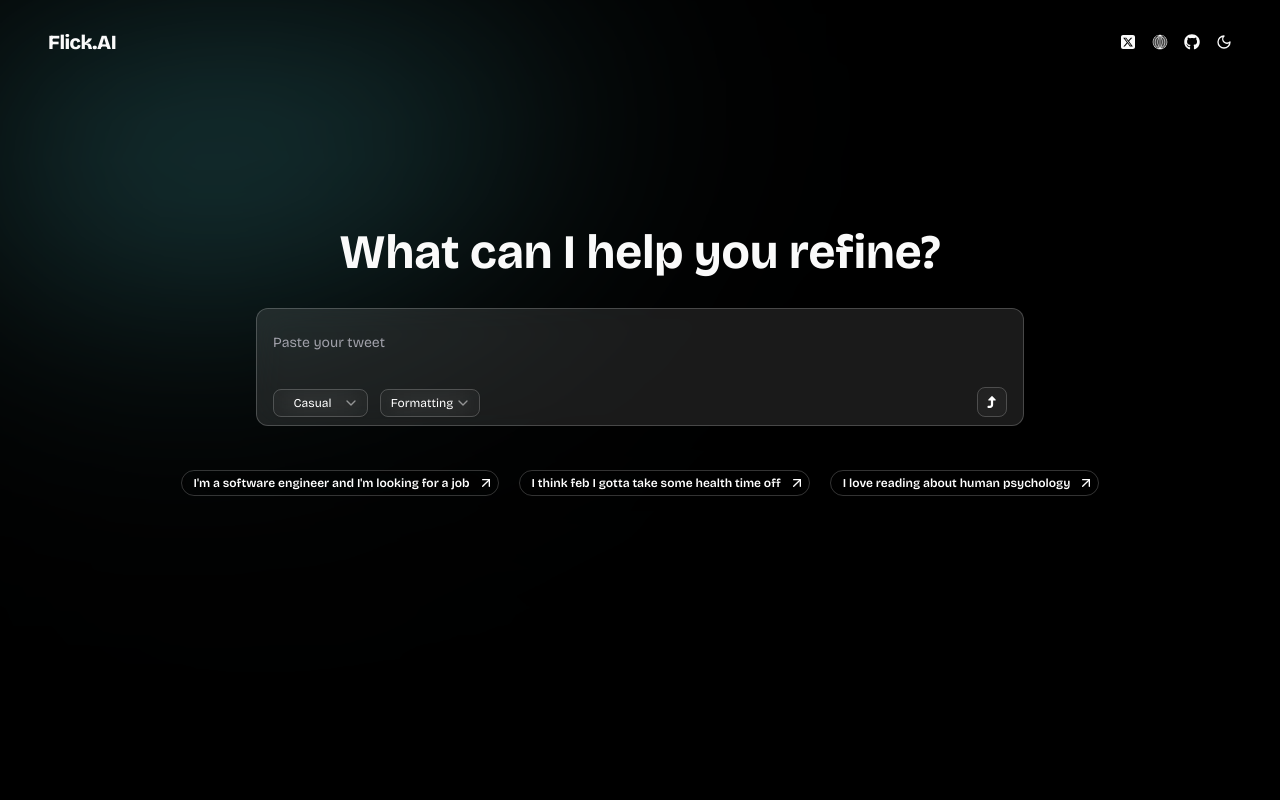
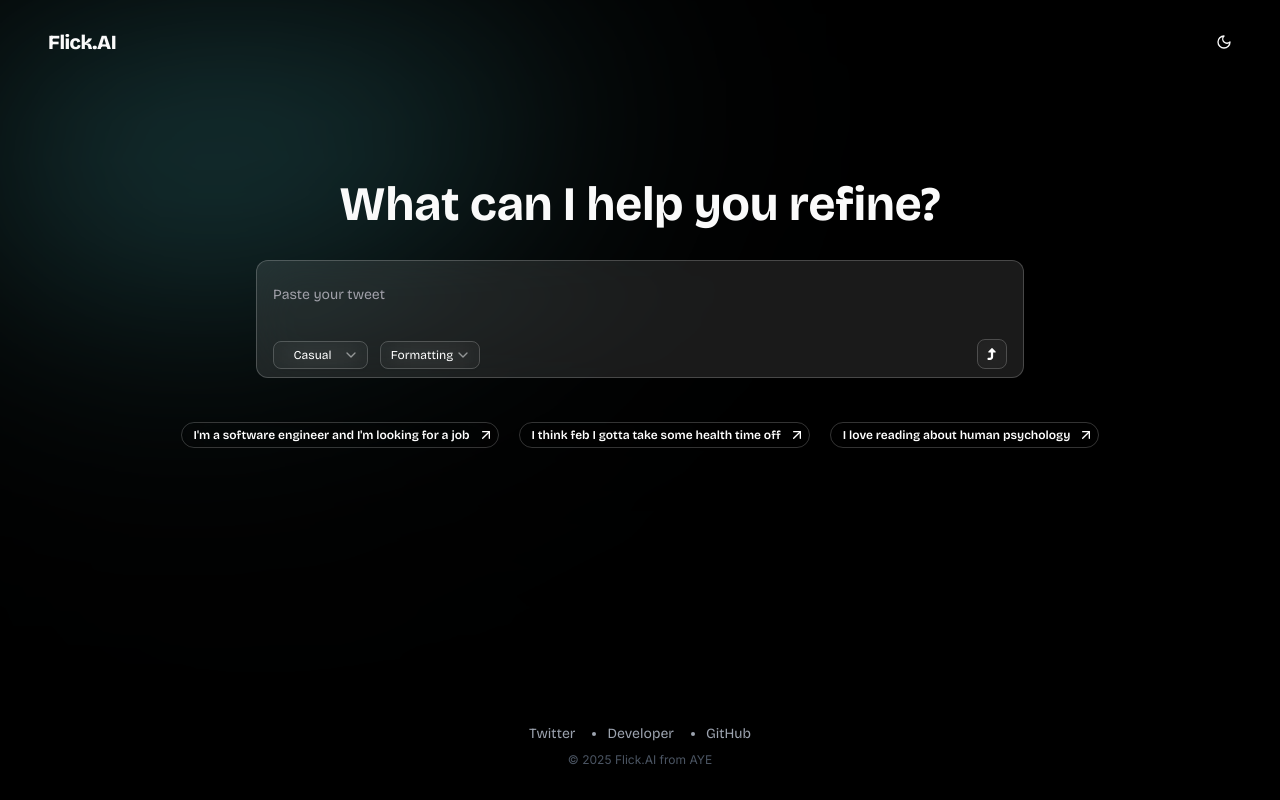
Before and after one commit to Fardeen26/flick-ai, a Next.js app: page / in a window 1280 px wide. Built offline with nearby package versions, Linux system fonts and the light colour scheme.

Commit message:
feat: added footer

```diff
--- a/package.json
+++ b/package.json
@@ -14,6 +14,7 @@
     "@radix-ui/react-dropdown-menu": "^2.1.4",
     "@radix-ui/react-select": "^2.1.4",
     "@radix-ui/react-slot": "^1.1.1",
+    "@radix-ui/react-tooltip": "^1.1.6",
     "ai": "^4.0.33",
     "axios": "^1.7.9",
     "class-variance-authority": "^0.7.1",
--- a/src/app/Providers.tsx
+++ b/src/app/Providers.tsx
@@ -2,11 +2,19 @@
 
 import ResultProvider from "@/context/ResultContext";
 import TweetProvider from "@/context/TweetContext";
+import { ThemeProvider } from "@/components/theme-provider";
 
 export default function Providers({ children }: { children: React.ReactNode }) {
-    return <TweetProvider>
-        <ResultProvider>
-            {children}
-        </ResultProvider>
-    </TweetProvider>;
+    return <ThemeProvider
+        attribute="class"
+        defaultTheme="dark"
+        enableSystem
+        disableTransitionOnChange
+    >
+        <TweetProvider>
+            <ResultProvider>
+                {children}
+            </ResultProvider>
+        </TweetProvider>
+    </ThemeProvider>;
 }
--- a/src/app/layout.tsx
+++ b/src/app/layout.tsx
@@ -1,10 +1,11 @@
 import type { Metadata } from "next";
 import Appbar from "@/components/Appbar";
 import { Bricolage_Grotesque } from "next/font/google";
-import { ThemeProvider } from "@/components/theme-provider";
-import "./globals.css";
 import BackgroundImage from "@/components/BackgroundImage";
 import { Toaster } from 'sonner'
+import Footer from "@/components/Footer";
+import Providers from "./Providers";
+import "./globals.css";
 
 const bricolage_grotesque_init = Bricolage_Grotesque({
   subsets: ["latin"],
@@ -24,21 +25,17 @@
   return (
     <html lang="en">
       <body
-        className={`${bricolage_grotesque_init.className} antialiased dark:bg-black bg-white relative`}
+        className={`${bricolage_grotesque_init.className} antialiased h-screen dark:bg-black bg-white relative`}
       >
-        <Toaster />
-        <ThemeProvider
-          attribute="class"
-          defaultTheme="dark"
-          enableSystem
-          disableTransitionOnChange
-        >
+        <Providers>
+          <Toaster />
           <BackgroundImage />
           <div className="flex justify-center">
             <Appbar />
           </div>
           {children}
-        </ThemeProvider>
+          <Footer />
+        </Providers>
       </body>
     </html>
   );
--- a/src/app/page.tsx
+++ b/src/app/page.tsx
@@ -1,16 +1,13 @@
 import Hero from "@/components/Hero";
 import Main from "@/components/Main";
 import Samples from "@/components/Samples";
-import Providers from "./Providers";
 
 export default function Home() {
   return (
-    <div className="flex flex-col gap-8 justify-center items-center mt-40 filter">
-      <Providers>
-        <Hero />
-        <Main />
-        <Samples />
-      </Providers>
+    <div className="flex flex-col gap-8 justify-center items-center mt-28 filter">
+      <Hero />
+      <Main />
+      <Samples />
     </div>
   );
 }
--- a/src/components/Appbar.tsx
+++ b/src/components/Appbar.tsx
@@ -1,8 +1,6 @@
 import Link from "next/link";
-import { FaSquareXTwitter } from "react-icons/fa6";
-import { FaGithub } from "react-icons/fa";
-import { GiWireframeGlobe } from "react-icons/gi";
 import ThemeToggleButton from "./ThemeToggleButton";
+
 
 export default function Appbar() {
     return (
@@ -14,22 +12,7 @@
                     </Link>
                 </h1>
 
-                <ul className="flex gap-4 items-center">
-                    <li>
-                        <Link href="https://x.com/fardeen14693425">
-                            <FaSquareXTwitter className="w-4 h-4 hover:scale-110 transition-all duration-300" />
-                        </Link>
-                    </li>
-                    <li>
-                        <Link href="https://fardeen.tech/">
-                            <GiWireframeGlobe className="w-4 h-4 hover:scale-110 transition-all duration-300" />
-                        </Link>
-                    </li>
-                    <li>
-                        <Link href="https://github.com/Fardeen26">
-                            <FaGithub className="w-4 h-4 hover:scale-110 transition-all duration-300" />
-                        </Link>
-                    </li>
+                <ul className="flex gap-4 items-end">
                     <li>
                         <ThemeToggleButton />
                     </li>
--- /dev/null
+++ b/src/components/Footer.tsx
@@ -0,0 +1,34 @@
+"use client"
+
+import Link from "next/link";
+import fontInter from "@/app/font";
+import useResult from "@/hooks/useResult";
+
+export default function Footer() {
+    const { result } = useResult()
+    return (
+        <footer className={`absolute bottom-8 w-full flex flex-col gap-2 items-center transition-all duration-300 ${result ? 'hidden' : ''}`}>
+            <div className="">
+                <ul className="flex gap-8 items-center dark:text-gray-400 text-sm">
+                    <li>
+                        <Link href="https://x.com/fardeen14693425">
+                            Twitter
+                        </Link>
+                    </li>
+
+                    <li className="list-disc">
+                        <Link href="https://fardeen.tech/">
+                            Developer
+                        </Link>
+                    </li>
+                    <li className="list-disc">
+                        <Link href="https://github.com/Fardeen26">
+                            GitHub
+                        </Link>
+                    </li>
+                </ul>
+            </div>
+            <div className={`${fontInter} text-xs text-gray-600`}>© 2025 Flick.AI from AYE</div>
+        </footer>
+    )
+}
--- a/src/components/Main.tsx
+++ b/src/components/Main.tsx
@@ -77,7 +77,7 @@
 
     return (
         <main className="max-sm:w-full max-sm:px-2">
-            <div className="w-[60vw] max-lg:w-[80vw] max-sm:w-full relative pt-6 pb-2 px-4 rounded-xl dark:border-white/20 border-black/40 bg-white bg-opacity-10 backdrop-blur-lg border flex flex-col items-center justify-center dark:shadow-none shadow-none z-50">
+            <div className="w-[60vw] max-lg:w-[80vw] max-sm:w-full relative pt-6 pb-2 px-4 rounded-xl dark:border-white/20 border-black/40 bg-white bg-opacity-10 backdrop-blur-xl border flex flex-col items-center justify-center dark:shadow-none shadow-none z-50">
                 <Textarea
                     ref={textareaRef}
                     value={tweet}
--- a/src/components/ThemeToggleButton.tsx
+++ b/src/components/ThemeToggleButton.tsx
@@ -13,8 +13,8 @@
 export default function ThemeToggleButton() {
     const { setTheme } = useTheme()
     return <DropdownMenu>
-        <DropdownMenuTrigger asChild className="p-0">
-            <Button variant='outline' className="border-none outline-none !p-0 hover:bg-transparent hover:scale-110 transition-all duration-300">
+        <DropdownMenuTrigger asChild className="p-0 border-none outline-none">
+            <Button variant='outline' className="hover:scale-110 transition-all duration-300">
                 <Sun className="w-4 h-4 p-0 rotate-0 scale-100 dark:-rotate-90 dark:scale-0" />
                 <Moon className="absolute w-4 h-4 p-0 rotate-90 scale-0 dark:rotate-0 dark:scale-100" />
                 <span className="sr-only">Toggle theme</span>
--- a/src/components/ui/button.tsx
+++ b/src/components/ui/button.tsx
@@ -5,16 +5,16 @@
 import { cn } from "@/lib/utils"
 
 const buttonVariants = cva(
-  "inline-flex items-center justify-center gap-2 whitespace-nowrap rounded-md text-sm font-medium transition-colors focus-visible:outline-none focus-visible:ring-1 focus-visible:ring-ring disabled:pointer-events-none disabled:opacity-50 [&_svg]:pointer-events-none [&_svg]:size-4 [&_svg]:shrink-0",
+  "inline-flex items-center justify-center gap-2 whitespace-nowrap rounded-md text-sm font-medium transition-colors focus-visible:outline-none disabled:pointer-events-none disabled:opacity-50 [&_svg]:pointer-events-none [&_svg]:size-4 [&_svg]:shrink-0",
   {
     variants: {
       variant: {
         default:
-          "bg-primary text-primary-foreground shadow hover:bg-primary/90",
+          "bg-transparent border-none outline-none text-primary-foreground shadow hover:bg-primary/90",
         destructive:
           "bg-destructive text-destructive-foreground shadow-sm hover:bg-destructive/90",
         outline:
-          "border border-input bg-background shadow-sm hover:bg-accent hover:text-accent-foreground",
+          "border-none outline-none bg-transparent hover:text-accent-foreground",
         secondary:
           "bg-secondary text-secondary-foreground shadow-sm hover:bg-secondary/80",
         ghost: "hover:bg-accent hover:text-accent-foreground",
@@ -36,7 +36,7 @@
 
 export interface ButtonProps
   extends React.ButtonHTMLAttributes<HTMLButtonElement>,
-    VariantProps<typeof buttonVariants> {
+  VariantProps<typeof buttonVariants> {
   asChild?: boolean
 }
 
--- /dev/null
+++ b/src/components/ui/tooltip.tsx
@@ -0,0 +1,32 @@
+"use client"
+
+import * as React from "react"
+import * as TooltipPrimitive from "@radix-ui/react-tooltip"
+
+import { cn } from "@/lib/utils"
+
+const TooltipProvider = TooltipPrimitive.Provider
+
+const Tooltip = TooltipPrimitive.Root
+
+const TooltipTrigger = TooltipPrimitive.Trigger
+
+const TooltipContent = React.forwardRef<
+  React.ElementRef<typeof TooltipPrimitive.Content>,
+  React.ComponentPropsWithoutRef<typeof TooltipPrimitive.Content>
+>(({ className, sideOffset = 4, ...props }, ref) => (
+  <TooltipPrimitive.Portal>
+    <TooltipPrimitive.Content
+      ref={ref}
+      sideOffset={sideOffset}
+      className={cn(
+        "z-50 overflow-hidden rounded-md bg-primary px-3 py-1.5 text-xs text-primary-foreground animate-in fade-in-0 zoom-in-95 data-[state=closed]:animate-out data-[state=closed]:fade-out-0 data-[state=closed]:zoom-out-95 data-[side=bottom]:slide-in-from-top-2 data-[side=left]:slide-in-from-right-2 data-[side=right]:slide-in-from-left-2 data-[side=top]:slide-in-from-bottom-2",
+        className
+      )}
+      {...props}
+    />
+  </TooltipPrimitive.Portal>
+))
+TooltipContent.displayName = TooltipPrimitive.Content.displayName
+
+export { Tooltip, TooltipTrigger, TooltipContent, TooltipProvider }
```
Also changed, not shown: 1 other file (tests, documents, lock files or other folders).
